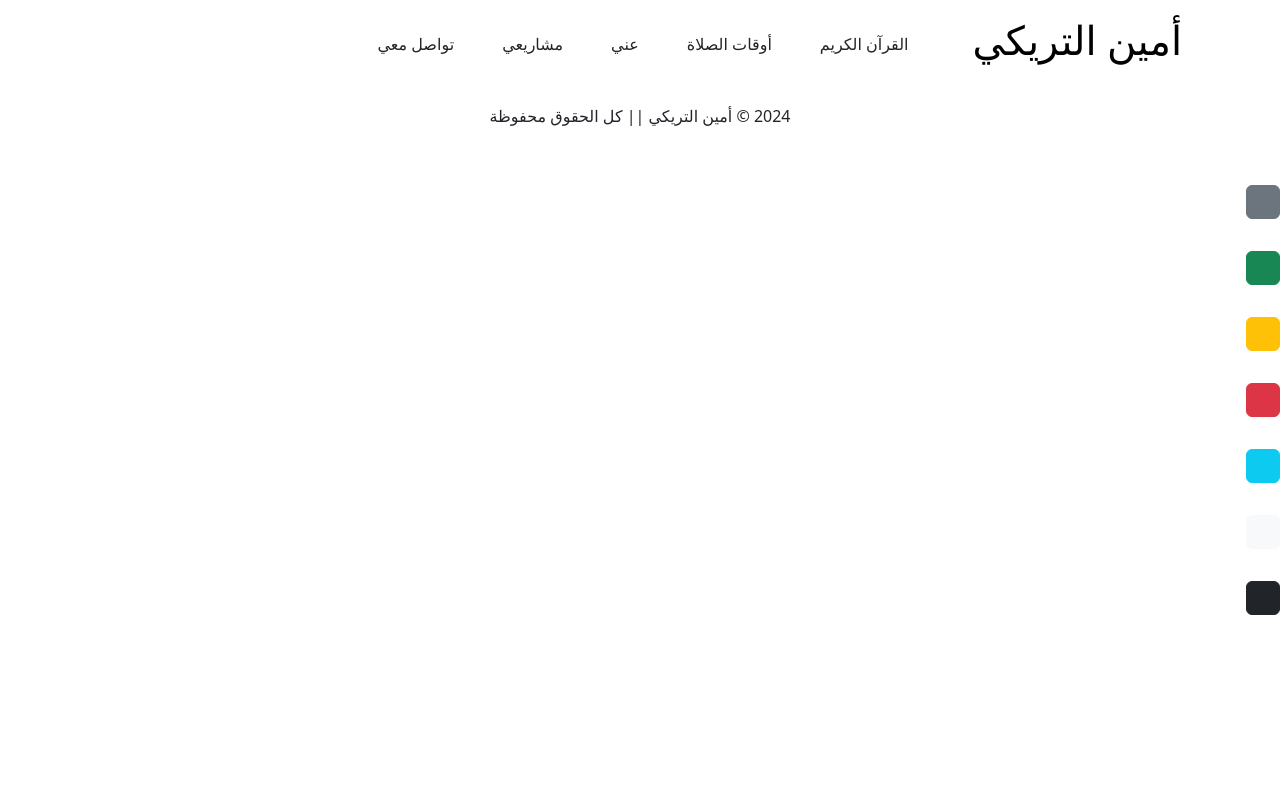
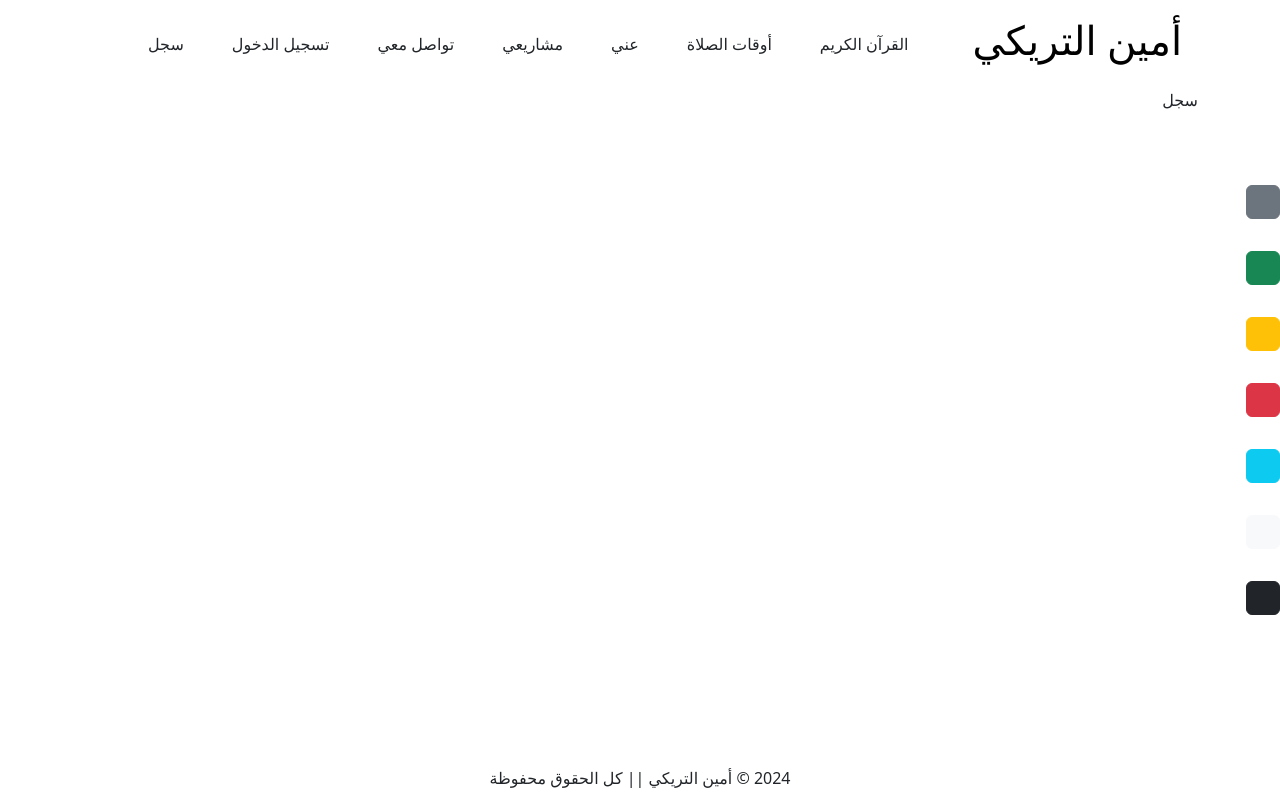
Before and after one commit to Amine-Triki/sign-in-account, a React (Vite) app: page /sign-up in a window 1280 px wide. Built offline with nearby package versions, Linux system fonts and the light colour scheme.

Commit message:
first commit

```diff
--- a/src/App.jsx
+++ b/src/App.jsx
@@ -6,7 +6,7 @@ import 'bootstrap/dist/css/bootstrap.min.css'
 import 'bootstrap/dist/js/bootstrap.bundle'
 
 import { Header , Footer  , Colors} from './components/index'
-import { Quran , PrayerTimes , About , Projects , Contact} from './pages/index'
+import { Quran , PrayerTimes , About , Projects , Contact , SignIn , SignUp} from './pages/index'
 
 function App() {
   const [pageColor, setPageColor] =  useState(localStorage.getItem('pageColor') || '');
@@ -33,7 +33,8 @@ function App() {
           <Route path='/About' element ={<About/>} />
           <Route path='/contact' element ={<Contact/>} />
           <Route path='/projects' element ={<Projects/>} />
-
+          <Route path='/sign-in' element ={<SignIn/>} />
+          <Route path='/sign-up' element ={<SignUp/>} />
 
         </Routes>
         </div>
--- a/src/components/Header/Header.jsx
+++ b/src/components/Header/Header.jsx
@@ -34,6 +34,12 @@ const Header = ({ pageColor }) => {
                 <li className="nav-item ">
                   <Link to="/contact" className="nav-link  p-3 p-lg-4">تواصل معي</Link>
                 </li>
+                <li className="nav-item ">
+                  <Link to="/sign-in" className="nav-link  p-3 p-lg-4"> تسجيل الدخول</Link>
+                </li>
+                <li className="nav-item ">
+                  <Link to="/sign-up" className="nav-link  p-3 p-lg-4"> سجل</Link>
+                </li>
               </ul>
 
             </div>
--- /dev/null
+++ b/src/pages/SignIn/SignIn.jsx
@@ -0,0 +1,24 @@
+import './SignIn.css'
+import { Helmet } from 'react-helmet-async';
+
+const SignIn = () => {
+  return (
+    <main>
+    <Helmet>
+    <title> تسجيل الدخول  </title>
+    <link rel="icon"  type="image/png" href="../../assets/logo.webp"></link>
+  </Helmet>
+  <div className="container">
+
+  تسجيل الدخول
+
+  </div>
+
+
+
+
+    </main>
+  )
+}
+
+export default SignIn
--- /dev/null
+++ b/src/pages/SignUp/SignUp.jsx
@@ -0,0 +1,22 @@
+import './SignUp.css'
+import { Helmet } from 'react-helmet-async';
+
+const SignUp = () => {
+  return (
+    <main>
+      <Helmet>
+        <title> سجل  </title>
+        <link rel="icon"  type="image/png" href="../../assets/logo.webp"></link>
+      </Helmet>
+      <div className="container">
+
+      سجل
+
+      </div>
+
+
+      </main>
+  )
+}
+
+export default SignUp
--- a/src/pages/index.js
+++ b/src/pages/index.js
@@ -3,3 +3,5 @@ export {default as PrayerTimes} from './PrayerTimes/PrayerTimes'
 export {default as About} from './About/About'
 export {default as Contact} from './Contact/Contact'
 export {default as Projects} from './Projects/Projects'
+export {default as SignIn} from './SignIn/SignIn'
+export {default as SignUp} from './SignUp/SignUp'
```
Also changed, not shown: src/pages/SignIn/SignIn.css (added), src/pages/SignUp/SignUp.css (added).
